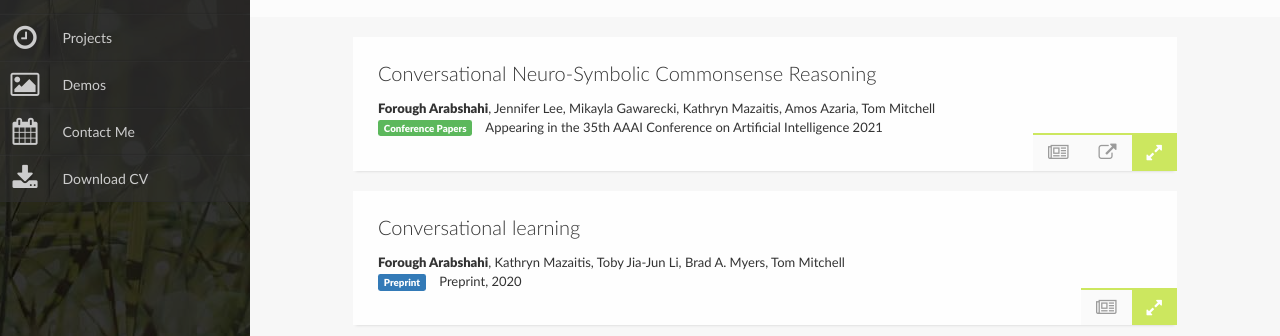
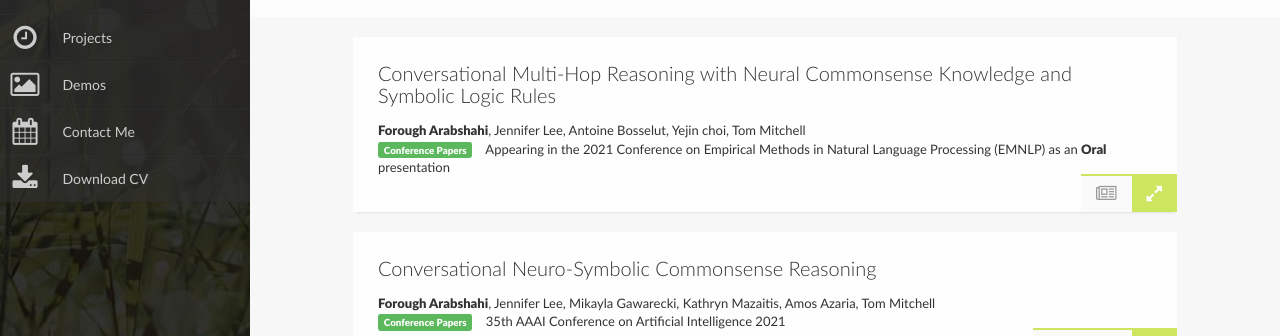
Before and after one commit to ForoughA/ForoughA.github.io, a plain HTML site: page publication.html in a window 1280 px wide. Shown: the part 403-739 px from the top of the page. Drawn offline with Linux system fonts and the light colour scheme; files whose address does not match are found by name.

Commit message:
new publication

```diff
--- a/publication.html
+++ b/publication.html
@@ -195,6 +195,32 @@
                                         <div class="col-md-12">
                                             <div class="pitems">
 
+                                                <div class="item mix cpaper" data-year="2021">
+                                                    <div class="pubmain">
+                                                        <div class="pubassets">
+
+                                                            <a href="#" class="pubcollapse">
+                                                                <i class="fa fa-expand"></i>
+                                                            </a>
+                                                            <a href="https://arxiv.org/abs/2109.08544" class="tooltips" title="Paper" target="_blank">
+
+                                                                <i class="fa fa-newspaper-o"></i>
+                                                            </a>
+                                                        </div>
+
+                                                        <h4 class="pubtitle">Conversational Multi-Hop Reasoning with Neural Commonsense Knowledge and Symbolic Logic Rules</h4>
+                                                        <div class="pubauthor"><strong>Forough Arabshahi</strong>, Jennifer Lee, Antoine Bosselut, Yejin choi, Tom Mitchell</div>
+                                                        <div class="pubauthor">
+                                                        </div>
+                                                        <div class="pubcite"><span class="label label-success">Conference Papers</span> Appearing in the 2021 Conference on Empirical Methods in Natural Language Processing (EMNLP) as an <b>Oral</b> presentation</div>
+
+                                                    </div>
+                                                    <div class="pubdetails">
+                                                        <h4>Abstract</h4>
+                                                        <p>One of the challenges faced by conversational agents is their inability to identify unstated presumptions of their users' commands, a task trivial for humans due to their common sense. In this paper, we propose a zero-shot commonsense reasoning system for conversational agents in an attempt to achieve this. Our reasoner uncovers unstated presumptions from user commands satisfying a general template of if-(state), then-(action), because-(goal). Our reasoner uses a state-of-the-art transformer-based generative commonsense knowledge base (KB) as its source of background knowledge for reasoning. We propose a novel and iterative knowledge query mechanism to extract multi-hop reasoning chains from the neural KB which uses symbolic logic rules to significantly reduce the search space. Similar to any KBs gathered to date, our commonsense KB is prone to missing knowledge. Therefore, we propose to conversationally elicit the missing knowledge from human users with our novel dynamic question generation strategy, which generates and presents contextualized queries to human users. We evaluate the model with a user study with human users that achieves a 35% higher success rate compared to SOTA.</p>
+                                                    </div>
+                                                </div>
+
                                                 <div class="item mix cpaper" data-year="2020">
                                                     <div class="pubmain">
                                                         <div class="pubassets">
@@ -215,7 +241,7 @@
                                                         <div class="pubauthor"><strong>Forough Arabshahi</strong>, Jennifer Lee, Mikayla Gawarecki, Kathryn Mazaitis, Amos Azaria, Tom Mitchell</div>
                                                         <div class="pubauthor">
                                                         </div>
-                                                        <div class="pubcite"><span class="label label-success">Conference Papers</span> Appearing in the 35th AAAI Conference on Artificial Intelligence 2021</div>
+                                                        <div class="pubcite"><span class="label label-success">Conference Papers</span> 35th AAAI Conference on Artificial Intelligence 2021</div>
 
                                                     </div>
                                                     <div class="pubdetails">
```
